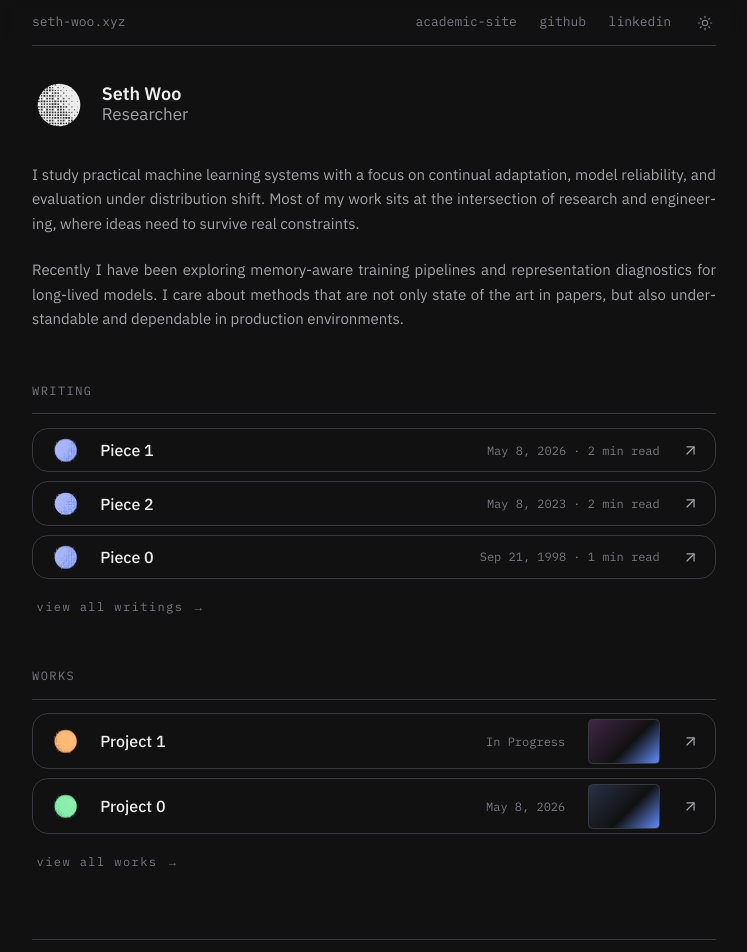
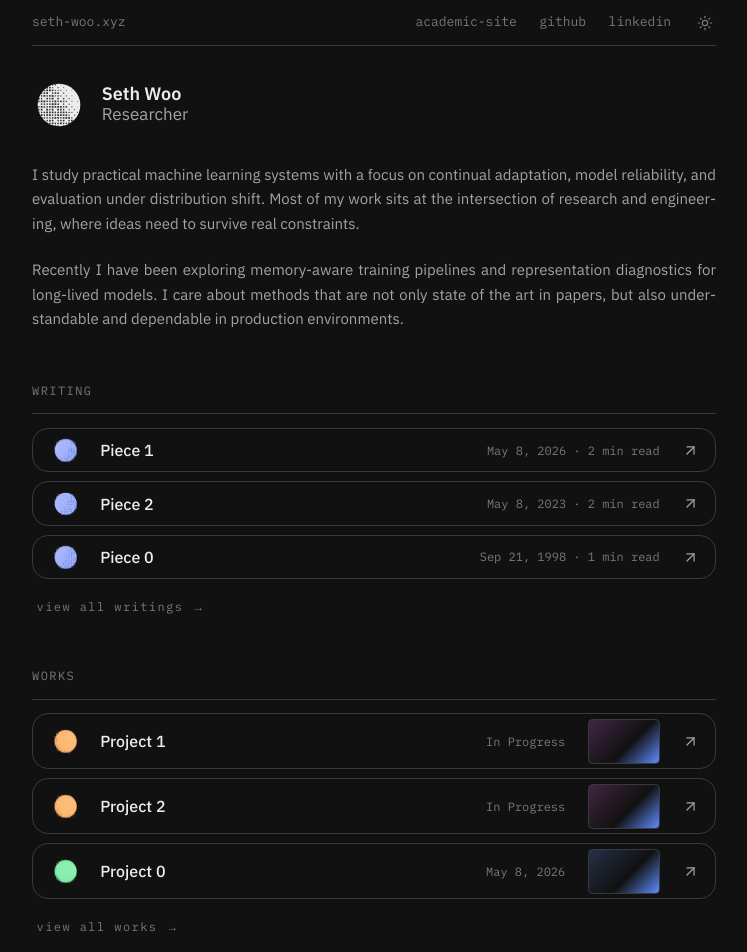
Before and after one commit to seth-woo/personal-site, a Next.js app: page / in a window 1280 px wide. Shown: the top 952 px of the page, without its empty margins (266-1013 px from the left). Built offline with nearby package versions, Linux system fonts and the light colour scheme.

Commit message:
updated project page sticky sidebar metadata with source desc

```diff
--- a/src/app/works/[slug]/page.tsx
+++ b/src/app/works/[slug]/page.tsx
@@ -14,16 +14,13 @@ export default function WorkDetailPage({ params }: { params: { slug: string } })
     notFound();
   }
 
-  const currentIndex = workItems.findIndex((item) => item.slug === params.slug);
-  const sortedItems = [...workItems].sort((a, b) => new Date(b.date!).getTime() - new Date(a.date!).getTime());
-  const previousItem = currentIndex < sortedItems.length - 1 ? sortedItems[currentIndex + 1] : null;
-  const nextItem = currentIndex > 0 ? sortedItems[currentIndex - 1] : null;
-
-  const formattedDate = new Date(item.date!).toLocaleDateString("en-US", {
+  const formattedDate = item.date
+    ? new Date(item.date).toLocaleDateString("en-US", {
         month: "short",
         day: "numeric",
         year: "numeric"
-  });
+      })
+    : "";
 
   return (
     <article className="min-h-screen flex flex-col">
@@ -43,8 +40,13 @@ export default function WorkDetailPage({ params }: { params: { slug: string } })
 
       <div className="grid grid-cols-[120px_1fr] gap-x-12 flex-1">
         <div className="text-[13px] font-mono text-very-muted pt-[3px] sticky top-12 h-fit">
+          {item.status === "Completed" && item.date && (
+            <>
               <p>{formattedDate}</p>
-          <p className="mt-1">{item.status}</p>
+              <p className="mt-1">{item.source || "Insert Source"}</p>
+            </>
+          )}
+          {item.status === "In Progress" && <p className="mt-1">{item.status}</p>}
         </div>
 
         <div className="prose prose-gray dark:prose-invert max-w-none flex flex-col">
@@ -55,13 +57,21 @@ export default function WorkDetailPage({ params }: { params: { slug: string } })
           </div>
 
           <nav className="mt-8 flex items-center justify-between border-t border-border pt-4">
-            {previousItem && (
+            {(() => {
+              const currentIndex = workItems.findIndex((item) => item.slug === params.slug);
+              const sortedItems = [...workItems].sort((a, b) => new Date(b.date!).getTime() - new Date(a.date!).getTime());
+              const prevItem = currentIndex < sortedItems.length - 1 ? sortedItems[currentIndex + 1] : null;
+              const nextItem = currentIndex > 0 ? sortedItems[currentIndex - 1] : null;
+
+              return (
+                <>
+                  {prevItem && (
                     <Link
-                href={`/works/${previousItem.slug}`}
+                      href={`/works/${prevItem.slug}`}
                       className="flex flex-col text-[14px] font-sans text-muted hover:text-text transition-colors"
                     >
                       ← Previous
-                <span className="text-[13px] font-sans">{previousItem.title}</span>
+                      <span className="text-[13px] font-sans">{prevItem.title}</span>
                     </Link>
                   )}
 
@@ -76,6 +86,9 @@ export default function WorkDetailPage({ params }: { params: { slug: string } })
                       <span className="text-[13px] font-sans">{nextItem.title}</span>
                     </Link>
                   )}
+                </>
+              );
+            })()}
           </nav>
         </div>
       </div>
--- a/src/data/content.ts
+++ b/src/data/content.ts
@@ -15,6 +15,7 @@ export type WorkItem = {
   subtitle: string;
   status: WorkStatus;
   date?: string;
+  source?: string;
   thumbnailColor: string;
   description: string;
   body: string;
@@ -54,6 +55,7 @@ export const workItems: WorkItem[] = [
     subtitle: "Insert Subtitle Here",
     status: "Completed",
     date: "2026-05-08",
+    source: "SUT 2026",
     thumbnailColor: "#263047",
     description: "Insert Project Description Here",
     body: `Lorem ipsum dolor sit amet, consectetur adipiscing elit. Sed do eiusmod tempor incididunt ut labore et dolore magna aliqua. Ut enim ad minim veniam, quis nostrud exercitation ullamco laboris nisi ut aliquip ex ea commodo consequat. Duis aute irure dolor in reprehenderit in voluptate velit esse cillum dolore eu fugiat nulla pariatur. Excepteur sint occaecat cupidatat non proident, sunt in culpa qui officia deserunt mollit anim id est laborum.
@@ -79,6 +81,17 @@ Sed ut perspiciatis unde omnis iste natus error sit voluptatem accusantium dolor
 
 At vero eos et accusamus et iusto odio dignissimos ducimus qui blanditiis praesentium voluptatum deleniti atque corrupti quos dolores et quas molestias excepturi sint occaecati cupiditate non provident, similique sunt in culpa qui officia deserunt mollitia animi, id est laborum et dolorum fuga. Et harum quidem rerum facilis est et expedita distinctio.`,
   },
+  {
+    slug: "project-2",
+    title: "Project 2",
+    subtitle: "Insert Subtitle Here",
+    status: "In Progress",
+    thumbnailColor: "#422641",
+    description: "Insert Project Description Here",
+    body: `Lorem ipsum dolor sit amet, consectetur adipiscing elit. Sed do eiusmod tempor incididunt ut labore et dolore magna aliqua. Ut enim ad minim veniam, quis nostrud exercitation ullamco laboris nisi ut aliquip ex ea commodo consequat. Duis aute irure dolor in reprehenderit in voluptate velit esse cillum dolore eu fugiat nulla pariatur. Excepteur sint occaecat cupidatat non proident, sunt in culpa qui officia deserunt mollit anim id est laborum.
+
+At vero eos et accusamus et iusto odio dignissimos ducimus qui blanditiis praesentium voluptatum deleniti atque corrupti quos dolores et quas molestias excepturi sint occaecati cupiditate non provident, similique sunt in culpa qui officia deserunt mollitia animi, id est laborum et dolorum fuga. Et harum quidem rerum facilis est et expedita distinctio.`,
+  },
 ];
 
 export const sortedWritingItems = [...writingItems].sort(
```
Lines whose indentation alone changed are shown as unchanged.
